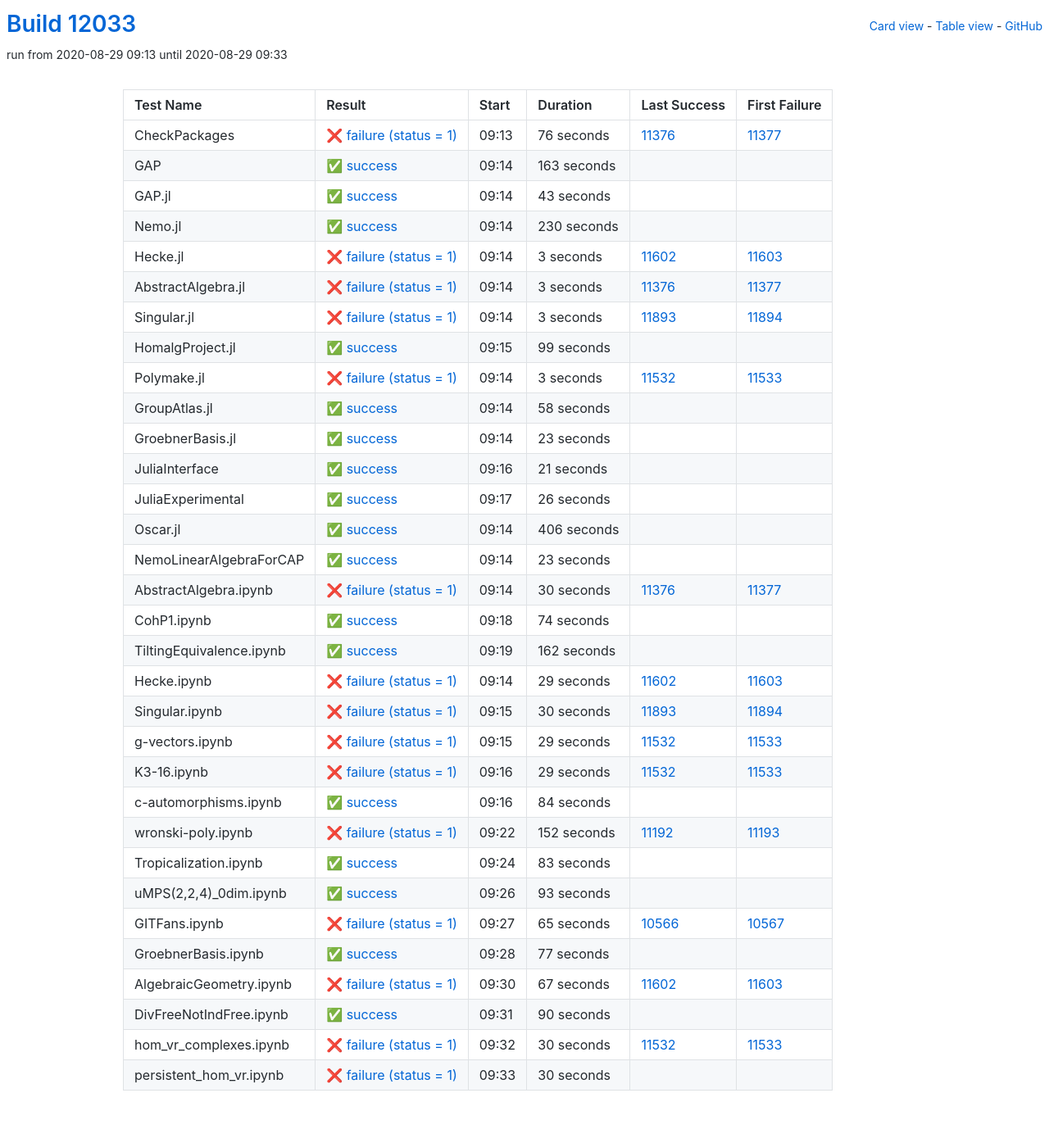
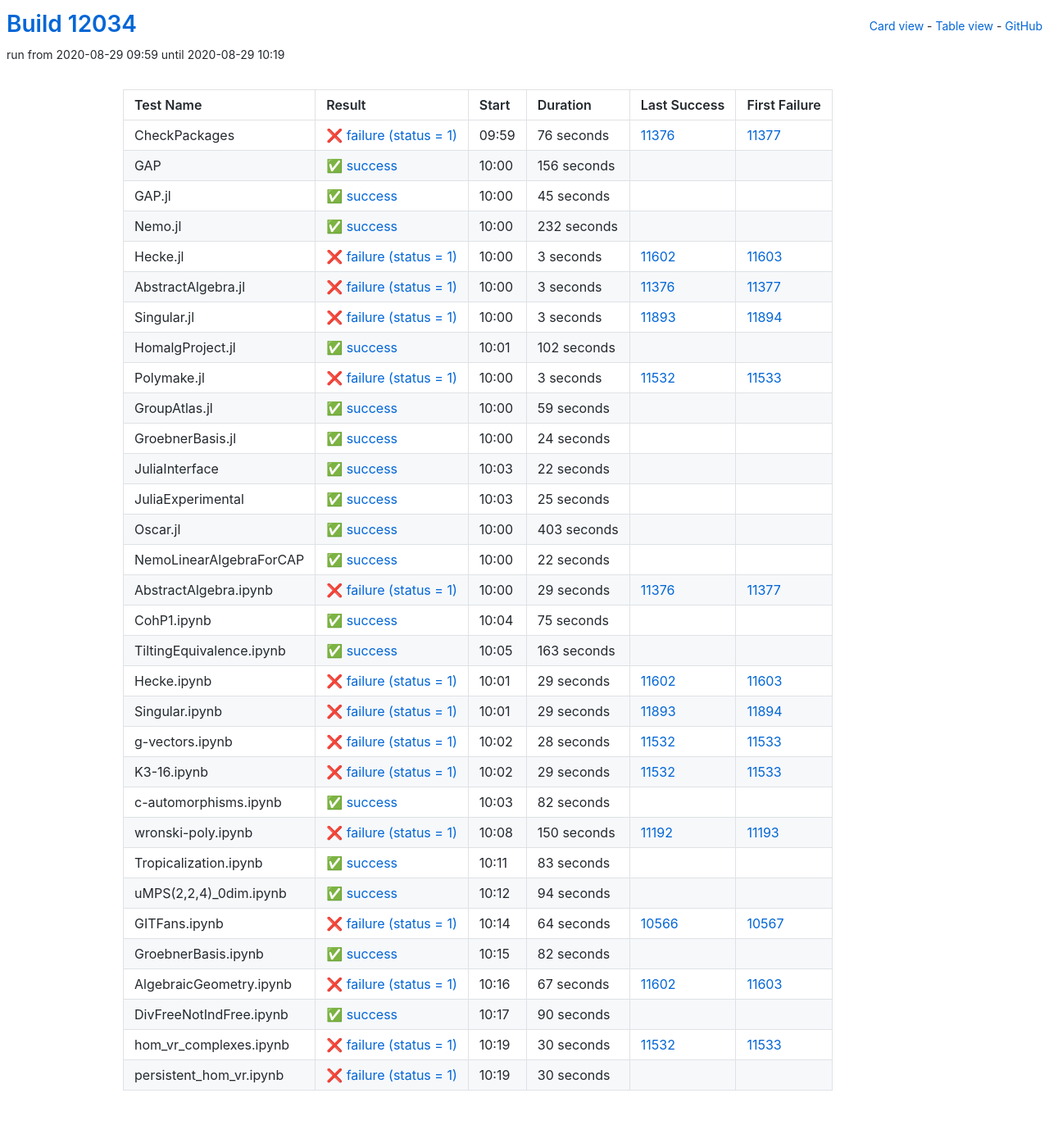
Before and after one commit to oscar-system/oscar-ci-status, a Jekyll site: the page built from table.html, in a window 1280 px wide. Shown: the whole page at 82% size. Built offline with Jekyll 4.4.1, drawn with Linux system fonts in a browser that asks for light colours.

Commit message:
Build #12034

```diff
--- a/_data/ci.yml
+++ b/_data/ci.yml
@@ -1,6 +1,6 @@
 ---
-build: 12033
-build_url: https://oscarci.mathematik.uni-kl.de/job/oscar/12033/
+build: 12034
+build_url: https://oscarci.mathematik.uni-kl.de/job/oscar/12034/
 job: oscar
 organization: oscar-system
 repo: oscar-ci-status
@@ -8,8 +8,8 @@
 tests:
 - name: CheckPackages
   id: checkpackages
-  log: https://oscarci.mathematik.uni-kl.de/job/oscar/12033/artifact/logs/build-12033/CheckPackages.log
-  start: 2020-08-29 09:13
+  log: https://oscarci.mathematik.uni-kl.de/job/oscar/12034/artifact/logs/build-12034/CheckPackages.log
+  start: 2020-08-29 09:59
   success: false
   exitcode: 1
   status: failure
@@ -20,44 +20,44 @@
   first_failure_url: https://oscarci.mathematik.uni-kl.de/job/oscar/11377/
 - name: GAP
   id: gap
-  log: https://oscarci.mathematik.uni-kl.de/job/oscar/12033/artifact/logs/build-12033/GAP.log
-  start: 2020-08-29 09:14
+  log: https://oscarci.mathematik.uni-kl.de/job/oscar/12034/artifact/logs/build-12034/GAP.log
+  start: 2020-08-29 10:00
   success: true
   exitcode: 0
   status: success
-  duration: 163
+  duration: 156
   last_success: false
   last_success_url:
   first_failure: false
   first_failure_url:
 - name: GAP.jl
   id: gap-jl
-  log: https://oscarci.mathematik.uni-kl.de/job/oscar/12033/artifact/logs/build-12033/GAP.jl.log
-  start: 2020-08-29 09:14
+  log: https://oscarci.mathematik.uni-kl.de/job/oscar/12034/artifact/logs/build-12034/GAP.jl.log
+  start: 2020-08-29 10:00
   success: true
   exitcode: 0
   status: success
-  duration: 43
+  duration: 45
   last_success: false
   last_success_url:
   first_failure: false
   first_failure_url:
 - name: Nemo.jl
   id: nemo-jl
-  log: https://oscarci.mathematik.uni-kl.de/job/oscar/12033/artifact/logs/build-12033/Nemo.jl.log
-  start: 2020-08-29 09:14
+  log: https://oscarci.mathematik.uni-kl.de/job/oscar/12034/artifact/logs/build-12034/Nemo.jl.log
+  start: 2020-08-29 10:00
   success: true
   exitcode: 0
   status: success
-  duration: 230
+  duration: 232
   last_success: false
   last_success_url:
   first_failure: false
   first_failure_url:
 - name: Hecke.jl
   id: hecke-jl
-  log: https://oscarci.mathematik.uni-kl.de/job/oscar/12033/artifact/logs/build-12033/Hecke.jl.log
-  start: 2020-08-29 09:14
+  log: https://oscarci.mathematik.uni-kl.de/job/oscar/12034/artifact/logs/build-12034/Hecke.jl.log
+  start: 2020-08-29 10:00
   success: false
   exitcode: 1
   status: failure
@@ -68,8 +68,8 @@
   first_failure_url: https://oscarci.mathematik.uni-kl.de/job/oscar/11603/
 - name: AbstractAlgebra.jl
   id: abstractalgebra-jl
-  log: https://oscarci.mathematik.uni-kl.de/job/oscar/12033/artifact/logs/build-12033/AbstractAlgebra.jl.log
-  start: 2020-08-29 09:14
+  log: https://oscarci.mathematik.uni-kl.de/job/oscar/12034/artifact/logs/build-12034/AbstractAlgebra.jl.log
+  start: 2020-08-29 10:00
   success: false
   exitcode: 1
   status: failure
@@ -80,8 +80,8 @@
   first_failure_url: https://oscarci.mathematik.uni-kl.de/job/oscar/11377/
 - name: Singular.jl
   id: singular-jl
-  log: https://oscarci.mathematik.uni-kl.de/job/oscar/12033/artifact/logs/build-12033/Singular.jl.log
-  start: 2020-08-29 09:14
+  log: https://oscarci.mathematik.uni-kl.de/job/oscar/12034/artifact/logs/build-12034/Singular.jl.log
+  start: 2020-08-29 10:00
   success: false
   exitcode: 1
   status: failure
@@ -92,20 +92,20 @@
   first_failure_url: https://oscarci.mathematik.uni-kl.de/job/oscar/11894/
 - name: HomalgProject.jl
   id: homalgproject-jl
-  log: https://oscarci.mathematik.uni-kl.de/job/oscar/12033/artifact/logs/build-12033/HomalgProject.jl.log
-  start: 2020-08-29 09:15
+  log: https://oscarci.mathematik.uni-kl.de/job/oscar/12034/artifact/logs/build-12034/HomalgProject.jl.log
+  start: 2020-08-29 10:01
   success: true
   exitcode: 0
   status: success
-  duration: 99
+  duration: 102
   last_success: false
   last_success_url:
   first_failure: false
   first_failure_url:
 - name: Polymake.jl
   id: polymake-jl
-  log: https://oscarci.mathematik.uni-kl.de/job/oscar/12033/artifact/logs/build-12033/Polymake.jl.log
-  start: 2020-08-29 09:14
+  log: https://oscarci.mathematik.uni-kl.de/job/oscar/12034/artifact/logs/build-12034/Polymake.jl.log
+  start: 2020-08-29 10:00
   success: false
   exitcode: 1
   status: failure
@@ -116,116 +116,116 @@
   first_failure_url: https://oscarci.mathematik.uni-kl.de/job/oscar/11533/
 - name: GroupAtlas.jl
   id: groupatlas-jl
-  log: https://oscarci.mathematik.uni-kl.de/job/oscar/12033/artifact/logs/build-12033/GroupAtlas.jl.log
-  start: 2020-08-29 09:14
+  log: https://oscarci.mathematik.uni-kl.de/job/oscar/12034/artifact/logs/build-12034/GroupAtlas.jl.log
+  start: 2020-08-29 10:00
   success: true
   exitcode: 0
   status: success
-  duration: 58
+  duration: 59
   last_success: false
   last_success_url:
   first_failure: false
   first_failure_url:
 - name: GroebnerBasis.jl
   id: groebnerbasis-jl
-  log: https://oscarci.mathematik.uni-kl.de/job/oscar/12033/artifact/logs/build-12033/GroebnerBasis.jl.log
-  start: 2020-08-29 09:14
+  log: https://oscarci.mathematik.uni-kl.de/job/oscar/12034/artifact/logs/build-12034/GroebnerBasis.jl.log
+  start: 2020-08-29 10:00
   success: true
   exitcode: 0
   status: success
-  duration: 23
+  duration: 24
   last_success: false
   last_success_url:
   first_failure: false
   first_failure_url:
 - name: JuliaInterface
   id: juliainterface
-  log: https://oscarci.mathematik.uni-kl.de/job/oscar/12033/artifact/logs/build-12033/JuliaInterface.log
-  start: 2020-08-29 09:16
+  log: https://oscarci.mathematik.uni-kl.de/job/oscar/12034/artifact/logs/build-12034/JuliaInterface.log
+  start: 2020-08-29 10:03
   success: true
   exitcode: 0
   status: success
-  duration: 21
+  duration: 22
   last_success: false
   last_success_url:
   first_failure: false
   first_failure_url:
 - name: JuliaExperimental
   id: juliaexperimental
-  log: https://oscarci.mathematik.uni-kl.de/job/oscar/12033/artifact/logs/build-12033/JuliaExperimental.log
-  start: 2020-08-29 09:17
+  log: https://oscarci.mathematik.uni-kl.de/job/oscar/12034/artifact/logs/build-12034/JuliaExperimental.log
+  start: 2020-08-29 10:03
   success: true
   exitcode: 0
   status: success
-  duration: 26
+  duration: 25
   last_success: false
   last_success_url:
   first_failure: false
   first_failure_url:
 - name: Oscar.jl
   id: oscar-jl
-  log: https://oscarci.mathematik.uni-kl.de/job/oscar/12033/artifact/logs/build-12033/Oscar.jl.log
-  start: 2020-08-29 09:14
+  log: https://oscarci.mathematik.uni-kl.de/job/oscar/12034/artifact/logs/build-12034/Oscar.jl.log
+  start: 2020-08-29 10:00
   success: true
   exitcode: 0
   status: success
-  duration: 406
+  duration: 403
   last_success: false
   last_success_url:
   first_failure: false
   first_failure_url:
 - name: NemoLinearAlgebraForCAP
   id: nemolinearalgebraforcap
-  log: https://oscarci.mathematik.uni-kl.de/job/oscar/12033/artifact/logs/build-12033/NemoLinearAlgebraForCAP.log
-  start: 2020-08-29 09:14
+  log: https://oscarci.mathematik.uni-kl.de/job/oscar/12034/artifact/logs/build-12034/NemoLinearAlgebraForCAP.log
+  start: 2020-08-29 10:00
   success: true
   exitcode: 0
   status: success
-  duration: 23
+  duration: 22
   last_success: false
   last_success_url:
   first_failure: false
   first_failure_url:
 - name: AbstractAlgebra.ipynb
   id: abstractalgebra-ipynb
-  log: https://oscarci.mathematik.uni-kl.de/job/oscar/12033/artifact/logs/build-12033/AbstractAlgebra.ipynb.log
-  start: 2020-08-29 09:14
+  log: https://oscarci.mathematik.uni-kl.de/job/oscar/12034/artifact/logs/build-12034/AbstractAlgebra.ipynb.log
+  start: 2020-08-29 10:00
   success: false
   exitcode: 1
   status: failure
-  duration: 30
+  duration: 29
   last_success: 11376
   last_success_url: https://oscarci.mathematik.uni-kl.de/job/oscar/11376/
   first_failure: 11377
   first_failure_url: https://oscarci.mathematik.uni-kl.de/job/oscar/11377/
 - name: CohP1.ipynb
   id: cohp1-ipynb
-  log: https://oscarci.mathematik.uni-kl.de/job/oscar/12033/artifact/logs/build-12033/CohP1.ipynb.log
-  start: 2020-08-29 09:18
+  log: https://oscarci.mathematik.uni-kl.de/job/oscar/12034/artifact/logs/build-12034/CohP1.ipynb.log
+  start: 2020-08-29 10:04
   success: true
   exitcode: 0
   status: success
-  duration: 74
+  duration: 75
   last_success: false
   last_success_url:
   first_failure: false
   first_failure_url:
 - name: TiltingEquivalence.ipynb
   id: tiltingequivalence-ipynb
-  log: https://oscarci.mathematik.uni-kl.de/job/oscar/12033/artifact/logs/build-12033/TiltingEquivalence.ipynb.log
-  start: 2020-08-29 09:19
+  log: https://oscarci.mathematik.uni-kl.de/job/oscar/12034/artifact/logs/build-12034/TiltingEquivalence.ipynb.log
+  start: 2020-08-29 10:05
   success: true
   exitcode: 0
   status: success
-  duration: 162
+  duration: 163
   last_success: false
   last_success_url:
   first_failure: false
   first_failure_url:
 - name: Hecke.ipynb
   id: hecke-ipynb
-  log: https://oscarci.mathematik.uni-kl.de/job/oscar/12033/artifact/logs/build-12033/Hecke.ipynb.log
-  start: 2020-08-29 09:14
+  log: https://oscarci.mathematik.uni-kl.de/job/oscar/12034/artifact/logs/build-12034/Hecke.ipynb.log
+  start: 2020-08-29 10:01
   success: false
   exitcode: 1
   status: failure
@@ -236,32 +236,32 @@
   first_failure_url: https://oscarci.mathematik.uni-kl.de/job/oscar/11603/
 - name: Singular.ipynb
   id: singular-ipynb
-  log: https://oscarci.mathematik.uni-kl.de/job/oscar/12033/artifact/logs/build-12033/Singular.ipynb.log
-  start: 2020-08-29 09:15
+  log: https://oscarci.mathematik.uni-kl.de/job/oscar/12034/artifact/logs/build-12034/Singular.ipynb.log
+  start: 2020-08-29 10:01
   success: false
   exitcode: 1
   status: failure
-  duration: 30
+  duration: 29
   last_success: 11893
   last_success_url: https://oscarci.mathematik.uni-kl.de/job/oscar/11893/
   first_failure: 11894
   first_failure_url: https://oscarci.mathematik.uni-kl.de/job/oscar/11894/
 - name: g-vectors.ipynb
   id: g-vectors-ipynb
-  log: https://oscarci.mathematik.uni-kl.de/job/oscar/12033/artifact/logs/build-12033/g-vectors.ipynb.log
-  start: 2020-08-29 09:15
+  log: https://oscarci.mathematik.uni-kl.de/job/oscar/12034/artifact/logs/build-12034/g-vectors.ipynb.log
+  start: 2020-08-29 10:02
   success: false
   exitcode: 1
   status: failure
-  duration: 29
+  duration: 28
   last_success: 11532
   last_success_url: https://oscarci.mathematik.uni-kl.de/job/oscar/11532/
   first_failure: 11533
   first_failure_url: https://oscarci.mathematik.uni-kl.de/job/oscar/11533/
 - name: K3-16.ipynb
   id: k3-16-ipynb
-  log: https://oscarci.mathematik.uni-kl.de/job/oscar/12033/artifact/logs/build-12033/K3-16.ipynb.log
-  start: 2020-08-29 09:16
+  log: https://oscarci.mathematik.uni-kl.de/job/oscar/12034/artifact/logs/build-12034/K3-16.ipynb.log
+  start: 2020-08-29 10:02
   success: false
   exitcode: 1
   status: failure
@@ -272,32 +272,32 @@
   first_failure_url: https://oscarci.mathematik.uni-kl.de/job/oscar/11533/
 - name: c-automorphisms.ipynb
   id: c-automorphisms-ipynb
-  log: https://oscarci.mathematik.uni-kl.de/job/oscar/12033/artifact/logs/build-12033/c-automorphisms.ipynb.log
-  start: 2020-08-29 09:16
+  log: https://oscarci.mathematik.uni-kl.de/job/oscar/12034/artifact/logs/build-12034/c-automorphisms.ipynb.log
+  start: 2020-08-29 10:03
   success: true
   exitcode: 0
   status: success
-  duration: 84
+  duration: 82
   last_success: false
   last_success_url:
   first_failure: false
   first_failure_url:
 - name: wronski-poly.ipynb
   id: wronski-poly-ipynb
-  log: https://oscarci.mathematik.uni-kl.de/job/oscar/12033/artifact/logs/build-12033/wronski-poly.ipynb.log
-  start: 2020-08-29 09:22
+  log: https://oscarci.mathematik.uni-kl.de/job/oscar/12034/artifact/logs/build-12034/wronski-poly.ipynb.log
+  start: 2020-08-29 10:08
   success: false
   exitcode: 1
   status: failure
-  duration: 152
+  duration: 150
   last_success: 11192
   last_success_url: https://oscarci.mathematik.uni-kl.de/job/oscar/11192/
   first_failure: 11193
   first_failure_url: https://oscarci.mathematik.uni-kl.de/job/oscar/11193/
 - name: Tropicalization.ipynb
   id: tropicalization-ipynb
-  log: https://oscarci.mathematik.uni-kl.de/job/oscar/12033/artifact/logs/build-12033/Tropicalization.ipynb.log
-  start: 2020-08-29 09:24
+  log: https://oscarci.mathematik.uni-kl.de/job/oscar/12034/artifact/logs/build-12034/Tropicalization.ipynb.log
+  start: 2020-08-29 10:11
   success: true
   exitcode: 0
   status: success
@@ -308,44 +308,44 @@
   first_failure_url:
 - name: uMPS(2,2,4)_0dim.ipynb
   id: umps-2-2-4-0dim-ipynb
-  log: https://oscarci.mathematik.uni-kl.de/job/oscar/12033/artifact/logs/build-12033/uMPS-2-2-4-_0dim.ipynb.log
-  start: 2020-08-29 09:26
+  log: https://oscarci.mathematik.uni-kl.de/job/oscar/12034/artifact/logs/build-12034/uMPS-2-2-4-_0dim.ipynb.log
+  start: 2020-08-29 10:12
   success: true
   exitcode: 0
   status: success
-  duration: 93
+  duration: 94
   last_success: false
   last_success_url:
   first_failure: false
   first_failure_url:
 - name: GITFans.ipynb
   id: gitfans-ipynb
-  log: https://oscarci.mathematik.uni-kl.de/job/oscar/12033/artifact/logs/build-12033/GITFans.ipynb.log
-  start: 2020-08-29 09:27
+  log: https://oscarci.mathematik.uni-kl.de/job/oscar/12034/artifact/logs/build-12034/GITFans.ipynb.log
+  start: 2020-08-29 10:14
   success: false
   exitcode: 1
   status: failure
-  duration: 65
+  duration: 64
   last_success: 10566
   last_success_url: https://oscarci.mathematik.uni-kl.de/job/oscar/10566/
   first_failure: 10567
   first_failure_url: https://oscarci.mathematik.uni-kl.de/job/oscar/10567/
 - name: GroebnerBasis.ipynb
   id: groebnerbasis-ipynb
-  log: https://oscarci.mathematik.uni-kl.de/job/oscar/12033/artifact/logs/build-12033/GroebnerBasis.ipynb.log
-  start: 2020-08-29 09:28
+  log: https://oscarci.mathematik.uni-kl.de/job/oscar/12034/artifact/logs/build-12034/GroebnerBasis.ipynb.log
+  start: 2020-08-29 10:15
   success: true
   exitcode: 0
   status: success
-  duration: 77
+  duration: 82
   last_success: false
   last_success_url:
   first_failure: false
   first_failure_url:
 - name: AlgebraicGeometry.ipynb
   id: algebraicgeometry-ipynb
-  log: https://oscarci.mathematik.uni-kl.de/job/oscar/12033/artifact/logs/build-12033/AlgebraicGeometry.ipynb.log
-  start: 2020-08-29 09:30
+  log: https://oscarci.mathematik.uni-kl.de/job/oscar/12034/artifact/logs/build-12034/AlgebraicGeometry.ipynb.log
+  start: 2020-08-29 10:16
   success: false
   exitcode: 1
   status: failure
@@ -356,8 +356,8 @@
   first_failure_url: https://oscarci.mathematik.uni-kl.de/job/oscar/11603/
 - name: DivFreeNotIndFree.ipynb
   id: divfreenotindfree-ipynb
-  log: https://oscarci.mathematik.uni-kl.de/job/oscar/12033/artifact/logs/build-12033/DivFreeNotIndFree.ipynb.log
-  start: 2020-08-29 09:31
+  log: https://oscarci.mathematik.uni-kl.de/job/oscar/12034/artifact/logs/build-12034/DivFreeNotIndFree.ipynb.log
+  start: 2020-08-29 10:17
   success: true
   exitcode: 0
   status: success
@@ -368,8 +368,8 @@
   first_failure_url:
 - name: hom_vr_complexes.ipynb
   id: hom-vr-complexes-ipynb
-  log: https://oscarci.mathematik.uni-kl.de/job/oscar/12033/artifact/logs/build-12033/hom_vr_complexes.ipynb.log
-  start: 2020-08-29 09:32
+  log: https://oscarci.mathematik.uni-kl.de/job/oscar/12034/artifact/logs/build-12034/hom_vr_complexes.ipynb.log
+  start: 2020-08-29 10:19
   success: false
   exitcode: 1
   status: failure
@@ -380,8 +380,8 @@
   first_failure_url: https://oscarci.mathematik.uni-kl.de/job/oscar/11533/
 - name: persistent_hom_vr.ipynb
   id: persistent-hom-vr-ipynb
-  log: https://oscarci.mathematik.uni-kl.de/job/oscar/12033/artifact/logs/build-12033/persistent_hom_vr.ipynb.log
-  start: 2020-08-29 09:33
+  log: https://oscarci.mathematik.uni-kl.de/job/oscar/12034/artifact/logs/build-12034/persistent_hom_vr.ipynb.log
+  start: 2020-08-29 10:19
   success: false
   exitcode: 1
   status: failure
```
Also changed, not shown: README.md.
